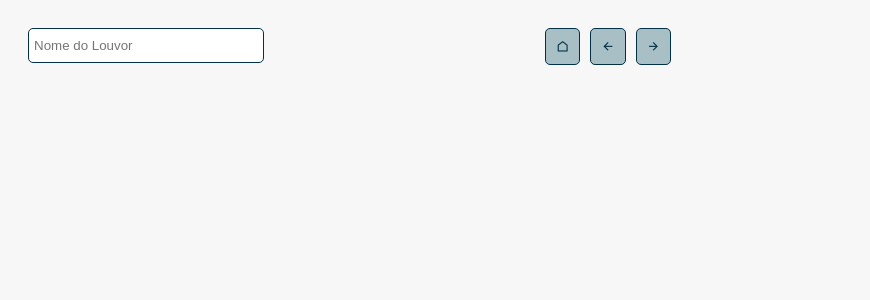
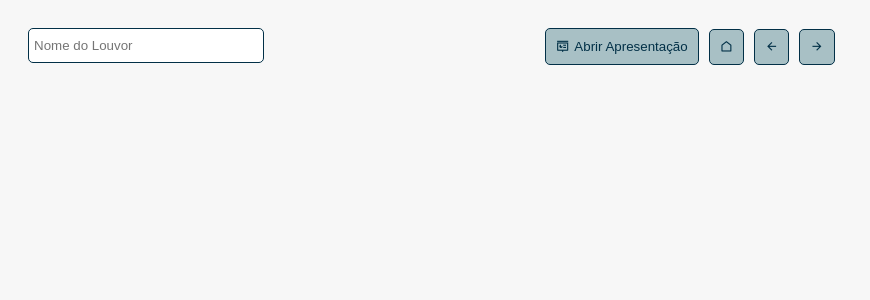
Before and after one commit to arleypadua/churchlide, a React (Create React App) app: page / in a window 1280 px wide. Shown: the top 300 px of the page, without its empty margins (0-870 px from the left). Built offline with nearby package versions, Linux system fonts and the light colour scheme.

Commit message:
fix bugs on presentation -- styling

```diff
--- a/src/components/PraiseSearch/PraiseSearch.js
+++ b/src/components/PraiseSearch/PraiseSearch.js
@@ -7,7 +7,7 @@ import './PraiseSearch.css'
 
 function sanitize(content) {
   return content
-    .replace(LINE_BREAK_REGEX, '')
+    .replace(LINE_BREAK_REGEX, ' ')
     .replace(/<font color="yellow">/gi, '')
     .replace(/<\/font>/gi, '')
     .replace(/<i>/gi, '')
--- a/src/components/PraiseSlideShow/PraiseSlideShow.js
+++ b/src/components/PraiseSlideShow/PraiseSlideShow.js
@@ -12,16 +12,27 @@ function PraiseSlideShow({ praise }) {
   const verse = buildVerseFromContent(content)
 
   function previousSlide() {
-        if (currentPage === 0) return
-        setCurrentPage((prev) => prev - 1)
+    setCurrentPage((prev) => {
+      const willSetTo = prev - 1
+      console.log('trying to set to: ', willSetTo)
+      if (willSetTo < 0) return prev
+      console.log('setting to: ', willSetTo)
+      return willSetTo
+    })
   }
 
   function nextSlide() {
-        if (currentPage === verse.length - 1) return
-        setCurrentPage((prev) => prev + 1)
+    setCurrentPage((prev) => {
+      const willSetTo = prev + 1
+      console.log('trying to set to: ', willSetTo)
+      if (willSetTo > verse.length - 1) return prev
+      console.log('setting to: ', willSetTo)
+      return willSetTo
+    })
   }
 
   function handleMessage(event) {
+    console.log(currentPage, verse)
     const { type } = event.data;
 
     if (type === NEXT_ACTION) {
@@ -39,13 +50,11 @@ function PraiseSlideShow({ praise }) {
   useEffect(() => {
     slideFocusRef.current.focus()
 
+    setCurrentPage(0)
+
     onMessage(handleMessage)
     return () => cleanupListener(handleMessage)
-    }, [currentPage])
-
-    useEffect(() => {
-      setCurrentPage(0)
-    }, [title, content])
+  }, [title])
 
   const handleKeyDown = (e) => {
     if (e.key === 'ArrowLeft') {
--- a/src/components/PraiseSlideShow/SlideShowEmptyState.js
+++ b/src/components/PraiseSlideShow/SlideShowEmptyState.js
@@ -8,7 +8,9 @@ export default function SlideShowEmptyState() {
 
   return (
     <div className="slide_show">
-      <h1>Empty State</h1>
+      <div className='slide_verse'>
+        <h1>Empty State</h1>
+      </div>
     </div>
   )
 }
--- a/src/components/SlideControls/SlideControls.js
+++ b/src/components/SlideControls/SlideControls.js
@@ -1,4 +1,5 @@
 import React from 'react'
+import { Link } from 'react-router-dom'
 import { NEXT_ACTION, PREVIOUS_ACTION, NAVIGATE_ACTION, publishMessage } from '../../pubsub/eventPublisher'
 
 export default function SlideControls() {
@@ -14,8 +15,16 @@ export default function SlideControls() {
     publishMessage(NAVIGATE_ACTION, '/stage')
   }
 
+  const handleOpenPresentation = () => {
+    window.open('/stage', '_brank', 'width=1024,height=768')
+  }
+
   return (
     <div>
+      <button className='button button-primary' onClick={handleOpenPresentation}>
+        <i className="ri-slideshow-line"></i> Abrir Apresentação
+        {/* <Link to="/stage" target={'_blank'}>Abrir Apresentação</Link> */}
+      </button>
       <button className='button button-primary' onClick={handleEmptyState}><i className="ri-home-line"></i></button>
       <button className='button button-primary' onClick={handlePrevious}><i className="ri-arrow-left-line"></i></button>
       <button className='button button-primary' onClick={handleNext}><i className="ri-arrow-right-line"></i></button>
--- a/src/style.css
+++ b/src/style.css
@@ -38,12 +38,19 @@ body {
 }
 
 .button {
+  display: inline-flex;
+  align-items: center;
+  justify-content: center;
+  gap: 5px;
+
+  position: relative;
   cursor: pointer;
   padding: 10px;
   margin: 0px 5px;
   border-radius: 5px;
   border: 1px solid #023047;
   color: #023047;
+  vertical-align: middle;
 }
 
 .button-primary {
```
Lines whose indentation alone changed are shown as unchanged.
